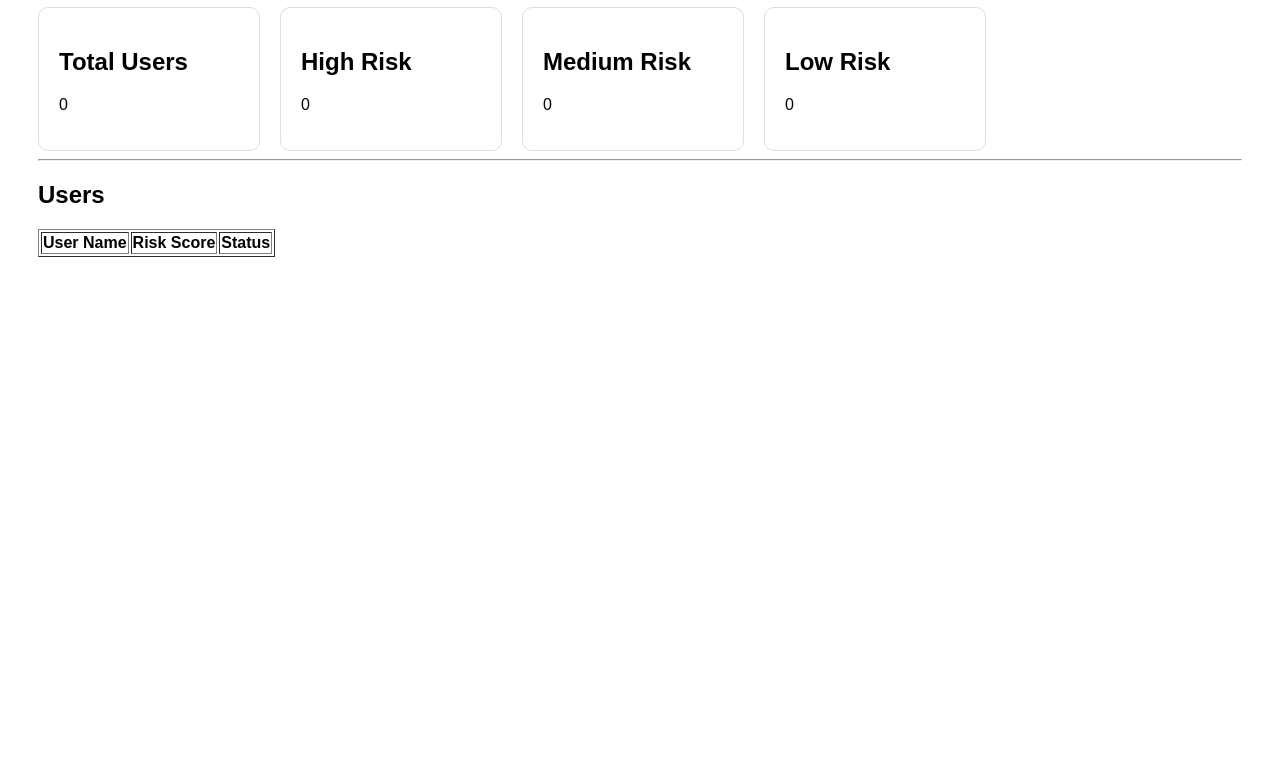
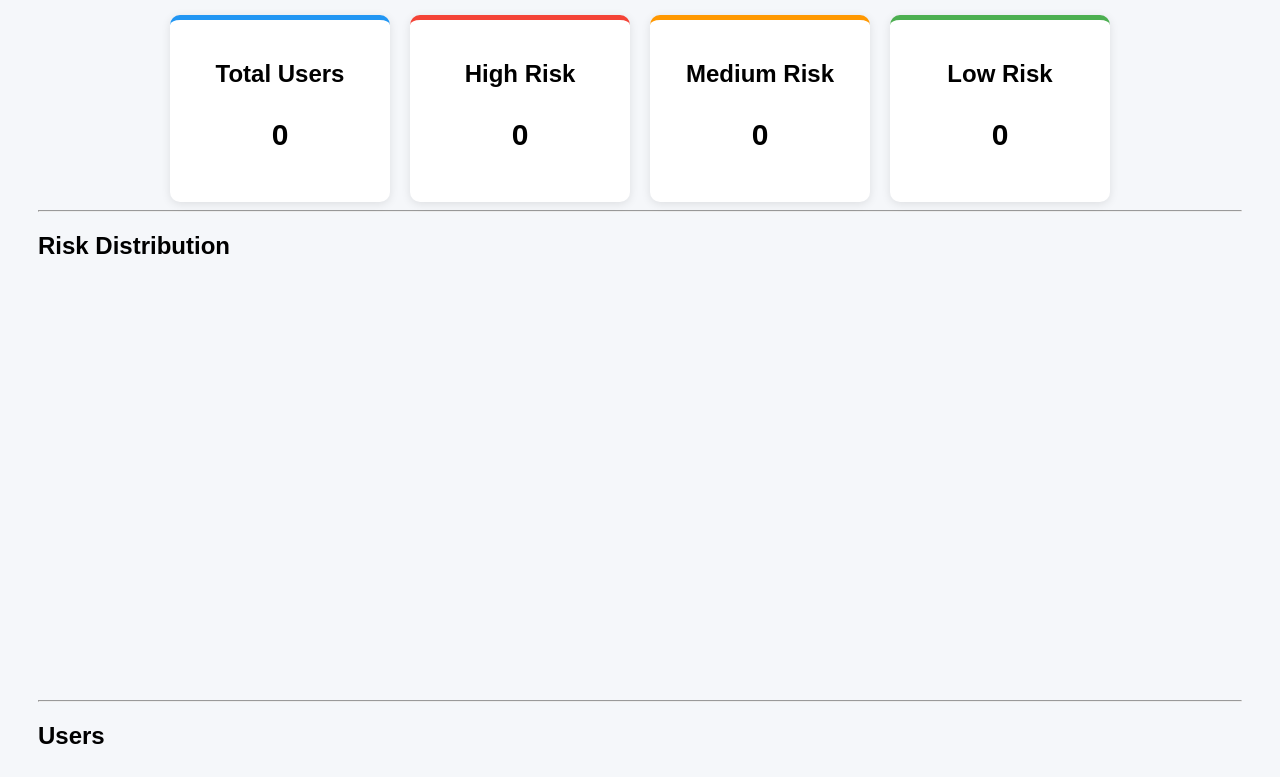
Before and after one commit to Dharshukutti/cloudguard, a plain HTML site: page frontend/index.html in a window 1280 px wide. Shown: the part 111-888 px from the top of the page. Before the commit the page ends 800 px from the top, so only its background shows below. Drawn offline with nearby package versions, Linux system fonts and the light colour scheme; no server answers.

Commit message:
Added dashboard UI and risk chart

```diff
--- a/frontend/index.html
+++ b/frontend/index.html
@@ -12,22 +12,22 @@
 
     <div class="cards">
 
-        <div class="card">
+        <div class="card total">
             <h2>Total Users</h2>
             <p id="totalUsers">0</p>
         </div>
 
-        <div class="card">
+        <div class="card high">
             <h2>High Risk</h2>
             <p id="highRisk">0</p>
         </div>
 
-        <div class="card">
+        <div class="card medium">
             <h2>Medium Risk</h2>
             <p id="mediumRisk">0</p>
         </div>
 
-        <div class="card">
+        <div class="card low">
             <h2>Low Risk</h2>
             <p id="lowRisk">0</p>
         </div>
@@ -36,9 +36,15 @@
 
     <hr>
 
+    <h2>Risk Distribution</h2>
+
+    <canvas id="riskChart"></canvas>
+
+    <hr>
+
     <h2>Users</h2>
 
-    <table border="1" id="usersTable">
+    <table id="usersTable">
 
         <thead>
             <tr>
@@ -54,6 +60,7 @@
 
     </table>
 
+    <script src="https://cdn.jsdelivr.net/npm/chart.js"></script>
     <script src="script.js"></script>
 
 </body>
--- a/frontend/script.js
+++ b/frontend/script.js
@@ -1,5 +1,5 @@
 // =============================
-// Dashboard Summary
+// Dashboard Summary + Chart
 // =============================
 
 fetch("http://127.0.0.1:5000/api/dashboard/summary")
@@ -8,17 +8,28 @@ fetch("http://127.0.0.1:5000/api/dashboard/summary")
 
     console.log("SUMMARY DATA:", data);
 
-    document.getElementById("totalUsers").innerText =
-      data.total_users;
+    document.getElementById("totalUsers").innerText = data.total_users;
+    document.getElementById("highRisk").innerText = data.high_risk;
+    document.getElementById("mediumRisk").innerText = data.medium_risk;
+    document.getElementById("lowRisk").innerText = data.low_risk;
 
-    document.getElementById("highRisk").innerText =
-      data.high_risk;
+    // Pie Chart
 
-    document.getElementById("mediumRisk").innerText =
-      data.medium_risk;
+    const ctx = document.getElementById("riskChart");
 
-    document.getElementById("lowRisk").innerText =
-      data.low_risk;
+    new Chart(ctx, {
+      type: "pie",
+      data: {
+        labels: ["High Risk", "Medium Risk", "Low Risk"],
+        datasets: [{
+          data: [
+            data.high_risk,
+            data.medium_risk,
+            data.low_risk
+          ]
+        }]
+      }
+    });
 
   })
   .catch(error => {
@@ -36,8 +47,7 @@ fetch("http://127.0.0.1:5000/api/users")
 
     console.log("USERS DATA:", users);
 
-    const tbody =
-      document.querySelector("#usersTable tbody");
+    const tbody = document.querySelector("#usersTable tbody");
 
     tbody.innerHTML = "";
 
--- a/frontend/style.css
+++ b/frontend/style.css
@@ -1,16 +1,68 @@
 body {
     font-family: Arial, sans-serif;
     padding: 30px;
+    background-color: #f5f7fa;
+}
+
+h1 {
+    text-align: center;
 }
 
 .cards {
     display: flex;
     gap: 20px;
+    justify-content: center;
+    margin-top: 30px;
 }
 
 .card {
-    border: 1px solid #ddd;
+    background: white;
     padding: 20px;
     width: 180px;
+    text-align: center;
     border-radius: 10px;
+    box-shadow: 0px 2px 10px rgba(0,0,0,0.1);
 }
+
+.card p {
+    font-size: 30px;
+    font-weight: bold;
+}
+
+table {
+    width: 80%;
+    margin: 30px auto;
+    border-collapse: collapse;
+}
+
+th, td {
+    border: 1px solid #ddd;
+    padding: 10px;
+    text-align: center;
+}
+
+th {
+    background-color: #4CAF50;
+    color: white;
+}
+.total {
+    border-top: 5px solid #2196F3;
+}
+
+.high {
+    border-top: 5px solid #f44336;
+}
+
+.medium {
+    border-top: 5px solid #ff9800;
+}
+
+.low {
+    border-top: 5px solid #4CAF50;
+}
+#riskChart {
+    width: 400px !important;
+    height: 400px !important;
+    margin: 20px auto;
+    display: block;
+}
```
Also changed, not shown: package-lock.json (added).
